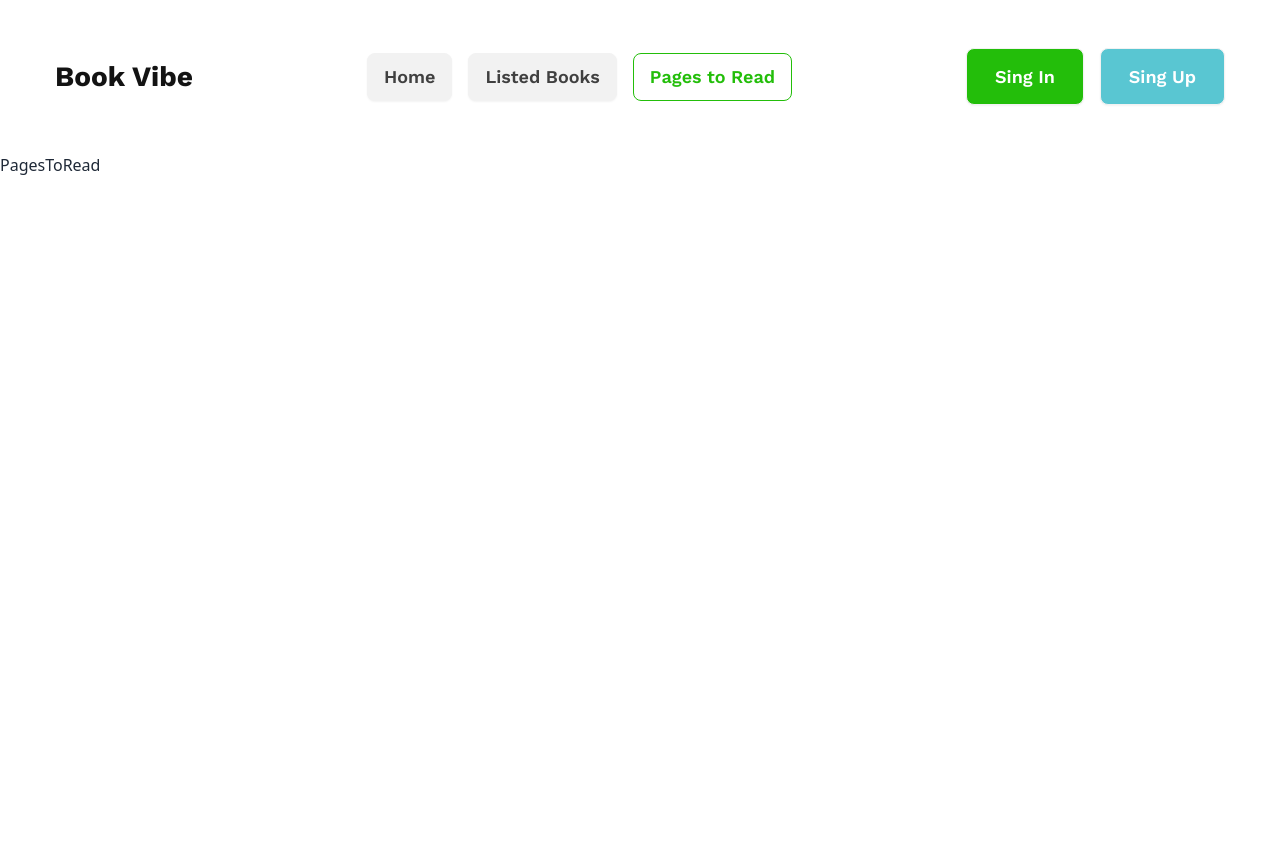
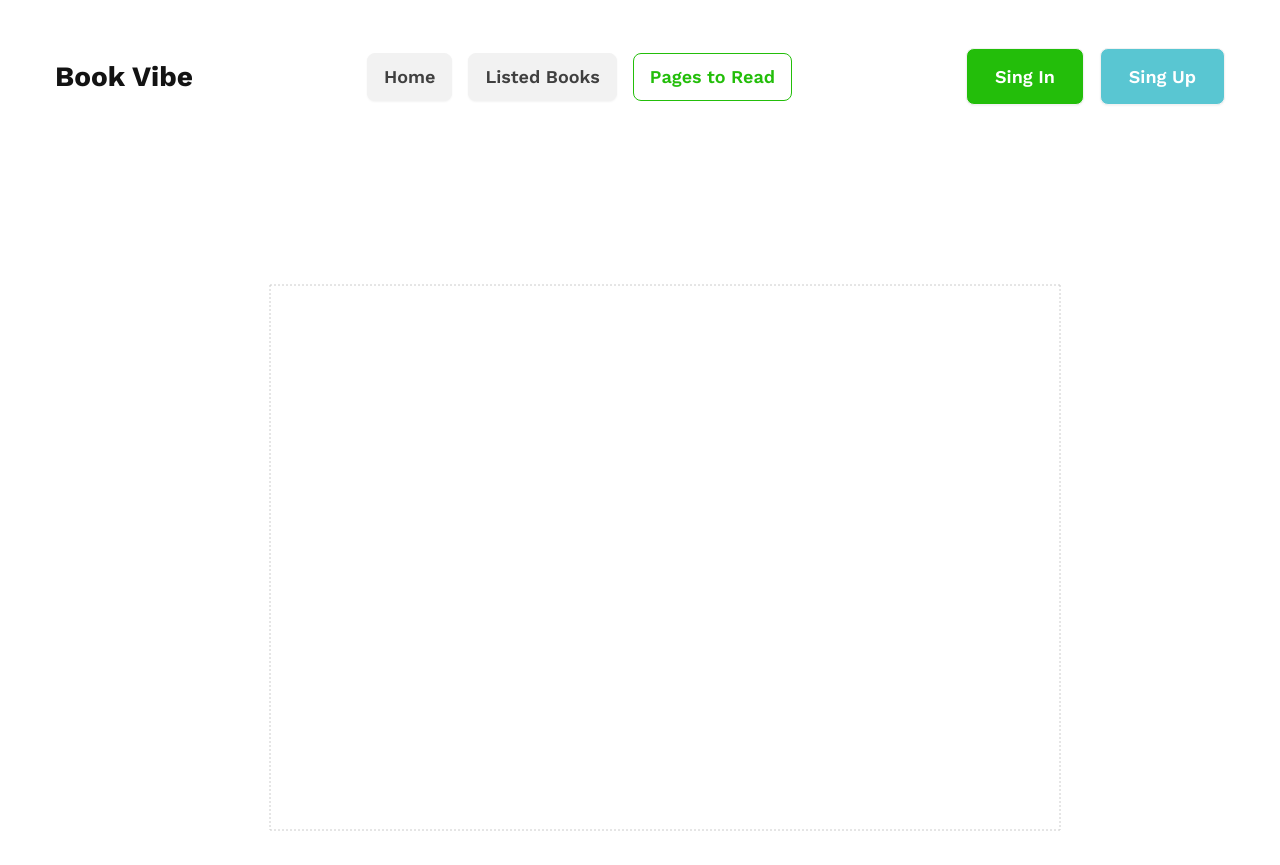
Before and after one commit to omor777/Book-Vibe, a React (Vite) app: page /pages_to_read in a window 1280 px wide. Before the commit the page ends 800 px from the top, so only its background shows below. Built offline with nearby package versions, Linux system fonts and the light colour scheme; a web font is replaced by a local one.

Commit message:
pages to read page added a custom bar chart

```diff
--- a/package.json
+++ b/package.json
@@ -15,7 +15,8 @@
     "react-dom": "^18.2.0",
     "react-icons": "^5.0.1",
     "react-router-dom": "^6.22.3",
-    "react-toastify": "^10.0.5"
+    "react-toastify": "^10.0.5",
+    "recharts": "^2.12.3"
   },
   "devDependencies": {
     "@types/react": "^18.2.66",
--- a/src/components/Book/Book.jsx
+++ b/src/components/Book/Book.jsx
@@ -1,6 +1,7 @@
-import React from "react";
 import { Link } from "react-router-dom";
 import ReusableButton from "../ReusableButton/ReusableButton";
+import PropTypes from "prop-types";
+import { FaRegStar } from "react-icons/fa";
 
 const Book = ({ book }) => {
   const { image, bookName, rating, tags, author, category, bookId } = book;
@@ -27,8 +28,8 @@ const Book = ({ book }) => {
         <div className="divider"></div>
         <div className="flex items-center justify-between">
           <p className="font-medium text-black-80 font-work-sans">{category}</p>
-          <p className="font-medium text-black-80 font-work-sans">
-            {rating.toFixed(2)}
+          <p className="font-medium text-black-80 font-work-sans flex items-center gap-2">
+            {rating} <FaRegStar className="mb-1" />
           </p>
         </div>
       </div>
@@ -36,6 +37,8 @@ const Book = ({ book }) => {
   );
 };
 
-Book.propTypes = {};
+Book.propTypes = {
+  book: PropTypes.object,
+};
 
 export default Book;
--- a/src/components/BookCard/BookCard.jsx
+++ b/src/components/BookCard/BookCard.jsx
@@ -1,4 +1,4 @@
-import React from "react";
+
 import PropTypes from "prop-types";
 import { IoLocationOutline } from "react-icons/io5";
 import { MdPeopleAlt } from "react-icons/md";
@@ -82,6 +82,8 @@ const BookCard = ({ book }) => {
   );
 };
 
-BookCard.propTypes = {};
+BookCard.propTypes = {
+  book: PropTypes.object,
+};
 
 export default BookCard;
--- a/src/components/Navbar/Navbar.jsx
+++ b/src/components/Navbar/Navbar.jsx
@@ -1,8 +1,8 @@
-import React from "react";
+
 import { NavLink } from "react-router-dom";
 import Button from "../Button/Button";
 
-const Navbar = (props) => {
+const Navbar = () => {
   return (
     <nav className="flex items-center justify-between my-12 container mx-auto">
       <h3 className="text-black-100 text-28px font-work-sans font-bold">
--- a/src/components/ReusableButton/ReusableButton.jsx
+++ b/src/components/ReusableButton/ReusableButton.jsx
@@ -1,15 +1,24 @@
-import React from 'react'
-import PropTypes from 'prop-types'
 
-const ReusableButton = ({children = 'Default',height,padding_x}) => {
+import PropTypes from "prop-types";
+
+const ReusableButton = ({ children = "Default", height, padding_x }) => {
   return (
-    <button style={{
-        height:height,
-        padding:`0 ${padding_x}`
-    }} className='btn rounded-[1.875rem] font-medium font-work-sans text-green-900 hover:bg-gre bg-green-5 border-none hover:bg-green-5'>{children}</button>
-  )
-}
+    <button
+      style={{
+        height: height,
+        padding: `0 ${padding_x}`,
+      }}
+      className="btn rounded-[1.875rem] font-medium font-work-sans text-green-900 hover:bg-gre bg-green-5 border-none hover:bg-green-5"
+    >
+      {children}
+    </button>
+  );
+};
 
-ReusableButton.propTypes = {}
+ReusableButton.propTypes = {
+  children: PropTypes.string,
+  height: PropTypes.string,
+  padding_x: PropTypes.string,
+};
 
-export default ReusableButton
+export default ReusableButton;
--- a/src/pages/PagesToRead/PagesToRead.jsx
+++ b/src/pages/PagesToRead/PagesToRead.jsx
@@ -1,12 +1,107 @@
-import React from 'react'
-import PropTypes from 'prop-types'
+import { useEffect, useState } from "react";
+import {
+  BarChart,
+  Bar,
+  Cell,
+  XAxis,
+  YAxis,
+  CartesianGrid,
+} from "recharts";
+import { getDataFromLocalStorage } from "../../utils/localStorage";
 
-const PagesToRead = props => {
+const PagesToRead = () => {
+  const [readBooks, setReadBooks] = useState([]);
+
+  useEffect(() => {
+    const readList = getDataFromLocalStorage("read");
+    setReadBooks(readList);
+  }, []);
+
+  const data = readBooks.reduce((acc, cur) => {
+    const book = { name: cur.bookName, pages: cur.totalPages };
+    acc.push(book);
+    return acc;
+  }, []);
+
+  console.log(data);
+
+  const colors = ["#0088FE", "#00C49F", "#FFBB28", "#FF8042", "red", "pink"];
+
+  // const data = [
+  //   {
+  //     name: "Page A",
+  //     uv: 4000,
+  //   },
+  //   {
+  //     name: "Page B",
+  //     uv: 3000,
+  //   },
+  //   {
+  //     name: "Page C",
+  //     uv: 2000,
+  //   },
+  //   {
+  //     name: "Page D",
+  //     uv: 2780,
+  //   },
+  //   {
+  //     name: "Page E",
+  //     uv: 1890,
+  //   },
+  //   {
+  //     name: "Page F",
+  //     uv: 2390,
+  //   },
+  // ];
+
+  const getPath = (x, y, width, height) => {
+    return `M${x},${y + height}C${x + width / 3},${y + height} ${
+      x + width / 2
+    },${y + height / 3}
+  ${x + width / 2}, ${y}
+  C${x + width / 2},${y + height / 3} ${x + (2 * width) / 3},${y + height} ${
+      x + width
+    }, ${y + height}
+  Z`;
+  };
+
+  const TriangleBar = (props) => {
+    const { fill, x, y, width, height } = props;
+
+    return <path d={getPath(x, y, width, height)} stroke="none" fill={fill} />;
+  };
+
   return (
-    <div>PagesToRead</div>
-  )
-}
+    <section className="container flex items-center justify-center mt-40">
+      <div className="overflow-x-auto">
+        <BarChart
+          width={900}
+          height={600}
+          data={data}
+          margin={{
+            top: 20,
+            right: 30,
+            left: 20,
+            bottom: 5,
+          }}
+        >
+          <CartesianGrid strokeDasharray="2 2" />
+          <XAxis dataKey="name" />
+          <YAxis />
+          <Bar
+            dataKey="pages"
+            fill="#8884d8"
+            shape={<TriangleBar />}
+            label={{ position: "top" }}
+          >
+            {data.map((entry, index) => (
+              <Cell key={`cell-${index}`} fill={colors[index % 20]} />
+            ))}
+          </Bar>
+        </BarChart>
+      </div>
+    </section>
+  );
+};
 
-PagesToRead.propTypes = {}
-
-export default PagesToRead
+export default PagesToRead;
```
Also changed, not shown: 1 other file (tests, documents, lock files or other folders).
